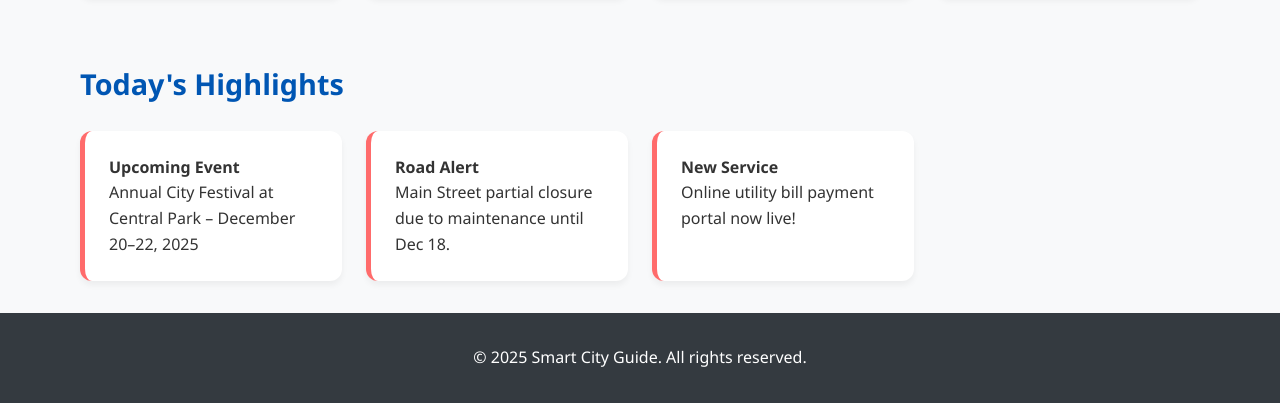
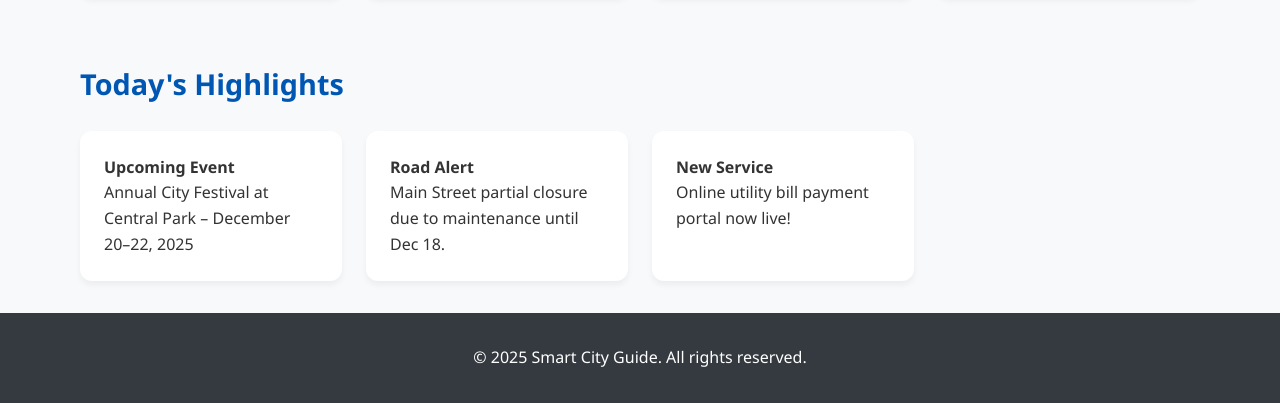
Before and after one commit to Roshan-504/Smart-City, a plain HTML site: page index.html in a window 1280 px wide. Shown: the part 712-1115 px from the top of the page. Drawn offline with Linux system fonts and the light colour scheme.

```diff
--- a/index.css
+++ b/index.css
@@ -283,7 +283,6 @@
     border-radius: var(--radius);
     padding: 1.5rem;
     box-shadow: var(--shadow-sm);
-    border-left: 5px solid var(--accent);
 }
 
 .footer {
```
